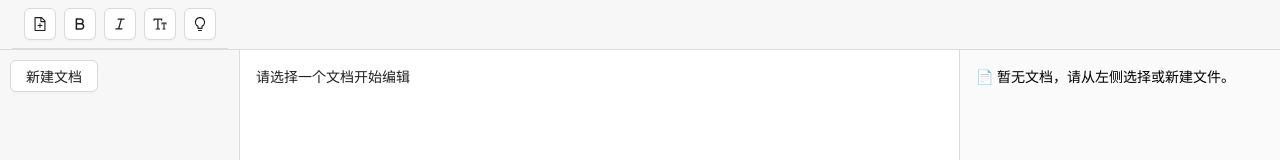
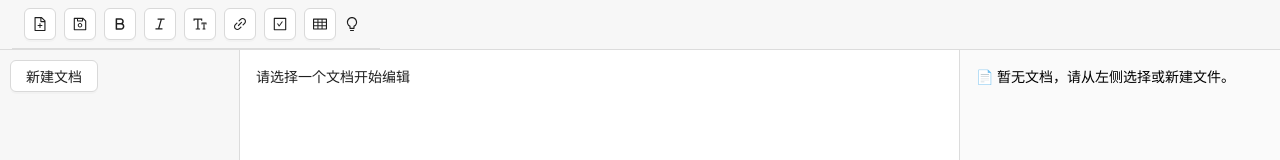
Before and after one commit to kkkkkktom/ai-markdown-editor, a React (Vite) app: page / in a window 1280 px wide. Shown: the top 160 px of the page. Built offline with nearby package versions, Linux system fonts and the light colour scheme.

Commit message:
New content in tooltip

```diff
--- a/src/components/Toolbar.tsx
+++ b/src/components/Toolbar.tsx
@@ -1,44 +1,83 @@
-import { Button, Space, Dropdown, type MenuProps } from "antd";
+import { Button, Space, Dropdown, type MenuProps, message } from "antd";
 import {
   FileAddOutlined,
   BulbOutlined,
   BoldOutlined,
   ItalicOutlined,
   FontSizeOutlined,
+  LinkOutlined,
+  TableOutlined,
+  CheckSquareOutlined,
+  SaveOutlined,
 } from "@ant-design/icons";
 import { useFileStore } from "../store/useFileStore";
+
+/**
+ * 在 CodeMirror 编辑器中插入 Markdown 语法
+ * 通过选中内容或光标位置插入
+ */
+const insertMarkdownSyntax = (syntax: string) => {
+  const editorEl = document.querySelector<HTMLDivElement>(".cm-content");
+  if (!editorEl) {
+    message.warning("请先点击编辑区");
+    return;
+  }
+
+  const selection = window.getSelection();
+  const selectedText = selection?.toString() || "";
+  let textToInsert = "";
+
+  switch (syntax) {
+    case "bold":
+      textToInsert = `**${selectedText || "粗体文本"}**`;
+      break;
+    case "italic":
+      textToInsert = `*${selectedText || "斜体文本"}*`;
+      break;
+    case "link":
+      textToInsert = `[${selectedText || "链接文本"}](https://example.com)`;
+      break;
+    case "task":
+      textToInsert = `- [ ] ${selectedText || "待办事项"}`;
+      break;
+    case "table":
+      textToInsert =
+        "| 标题1 | 标题2 |\n| ------ | ------ |\n| 内容1 | 内容2 |";
+      break;
+    case "h1":
+      textToInsert = `# ${selectedText || "一级标题"}`;
+      break;
+    case "h2":
+      textToInsert = `## ${selectedText || "二级标题"}`;
+      break;
+    case "h3":
+      textToInsert = `### ${selectedText || "三级标题"}`;
+      break;
+    default:
+      break;
+  }
+
+  // 使用更安全的插入方式（避免 execCommand 被废弃）
+  const range = selection?.getRangeAt(0);
+  if (range) {
+    range.deleteContents();
+    range.insertNode(document.createTextNode(textToInsert));
+
+    // 光标移到文本末尾
+    const newRange = document.createRange();
+    newRange.selectNodeContents(editorEl);
+    newRange.collapse(false);
+    selection?.removeAllRanges();
+    selection?.addRange(newRange);
+  }
+};
 
 const Toolbar = () => {
   const addFile = useFileStore((s) => s.addFile);
   const toggleTheme = useFileStore((s) => s.toggleTheme);
   const theme = useFileStore((s) => s.theme);
+  const saveToLocal = useFileStore((s) => s.saveToLocal);
   const currentFileId = useFileStore((s) => s.currentFileId);
-
-  const insertMarkdown = (syntax: "bold" | "italic" | "h1" | "h2" | "h3") => {
-    const editor = document.querySelector<HTMLDivElement>(".cm-content");
-    if (!editor || !currentFileId) return;
-    const selection = window.getSelection();
-    const selectedText = selection?.toString() || "";
-    let replacedText = "";
-    switch (syntax) {
-      case "bold":
-        replacedText = `**${selectedText || "粗体文本"}**`;
-        break;
-      case "italic":
-        replacedText = `*${selectedText || "斜体文本"}*`;
-        break;
-      case "h1":
-        replacedText = `# ${selectedText || "一级标题"}`;
-        break;
-      case "h2":
-        replacedText = `## ${selectedText || "二级标题"}`;
-        break;
-      case "h3":
-        replacedText = `### ${selectedText || "三级标题"}`;
-        break;
-    }
-    document.execCommand("insertText", false, replacedText);
-  };
 
   const headingMenu: MenuProps = {
     items: [
@@ -46,7 +85,8 @@ const Toolbar = () => {
       { key: "h2", label: "H2 二级标题" },
       { key: "h3", label: "H3 三级标题" },
     ],
-    onClick: (info) => insertMarkdown(info.key as "h1" | "h2" | "h3"),
+    onClick: (info) =>
+      insertMarkdownSyntax(info.key as "h1" | "h2" | "h3"),
   };
 
   return (
@@ -62,20 +102,37 @@ const Toolbar = () => {
       }}
     >
       <Space>
-        <Button icon={<FileAddOutlined />} onClick={addFile} />
-        <Button icon={<BoldOutlined />} onClick={() => insertMarkdown("bold")} />
-        <Button icon={<ItalicOutlined />} onClick={() => insertMarkdown("italic")} />
+        {/* 文件操作 */}
+        <Button icon={<FileAddOutlined />} onClick={addFile} title="新建文件" />
+        <Button
+          icon={<SaveOutlined />}
+          onClick={() => {
+            saveToLocal();
+            message.success("手动保存成功 ✅");
+          }}
+          title="保存到本地"
+        />
+
+        {/* Markdown 编辑快捷按钮 */}
+        <Button icon={<BoldOutlined />} onClick={() => insertMarkdownSyntax("bold")} />
+        <Button icon={<ItalicOutlined />} onClick={() => insertMarkdownSyntax("italic")} />
+
         <Dropdown menu={headingMenu} placement="bottomLeft">
-          <Button icon={<FontSizeOutlined />} />
+          <Button icon={<FontSizeOutlined />} title="插入标题" />
         </Dropdown>
-        <Button
+
+        <Button icon={<LinkOutlined />} onClick={() => insertMarkdownSyntax("link")} title="插入链接" />
+        <Button icon={<CheckSquareOutlined />} onClick={() => insertMarkdownSyntax("task")} title="插入任务列表" />
+        <Button icon={<TableOutlined />} onClick={() => insertMarkdownSyntax("table")} title="插入表格" />
+      </Space>
+
+      {/* 主题切换 */}
+      <Button
         icon={<BulbOutlined />}
         onClick={toggleTheme}
-        title={theme === "light" ? "切换到暗色" : "切换到亮色"}
+        type="text"
+        title={theme === "light" ? "切换到暗色模式" : "切换到亮色模式"}
       />
-      </Space>
-
-
     </div>
   );
 };
```
